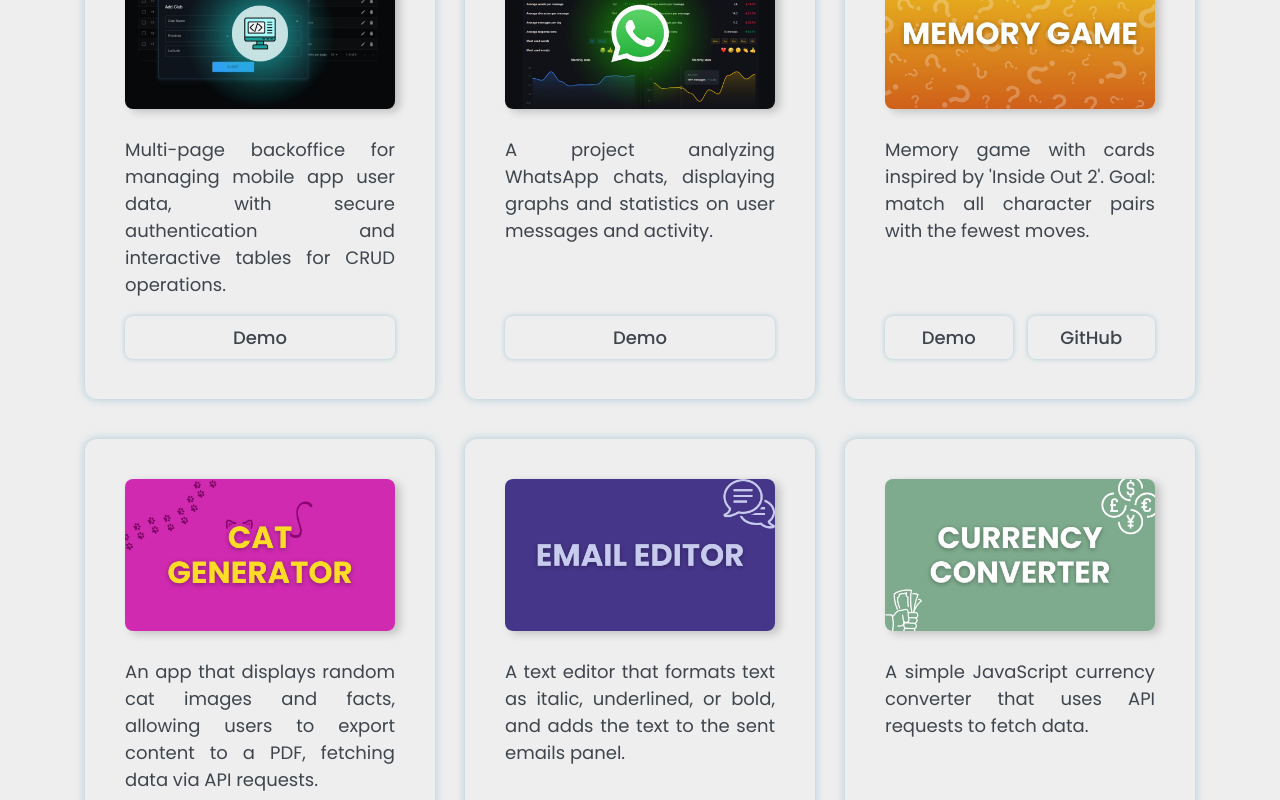
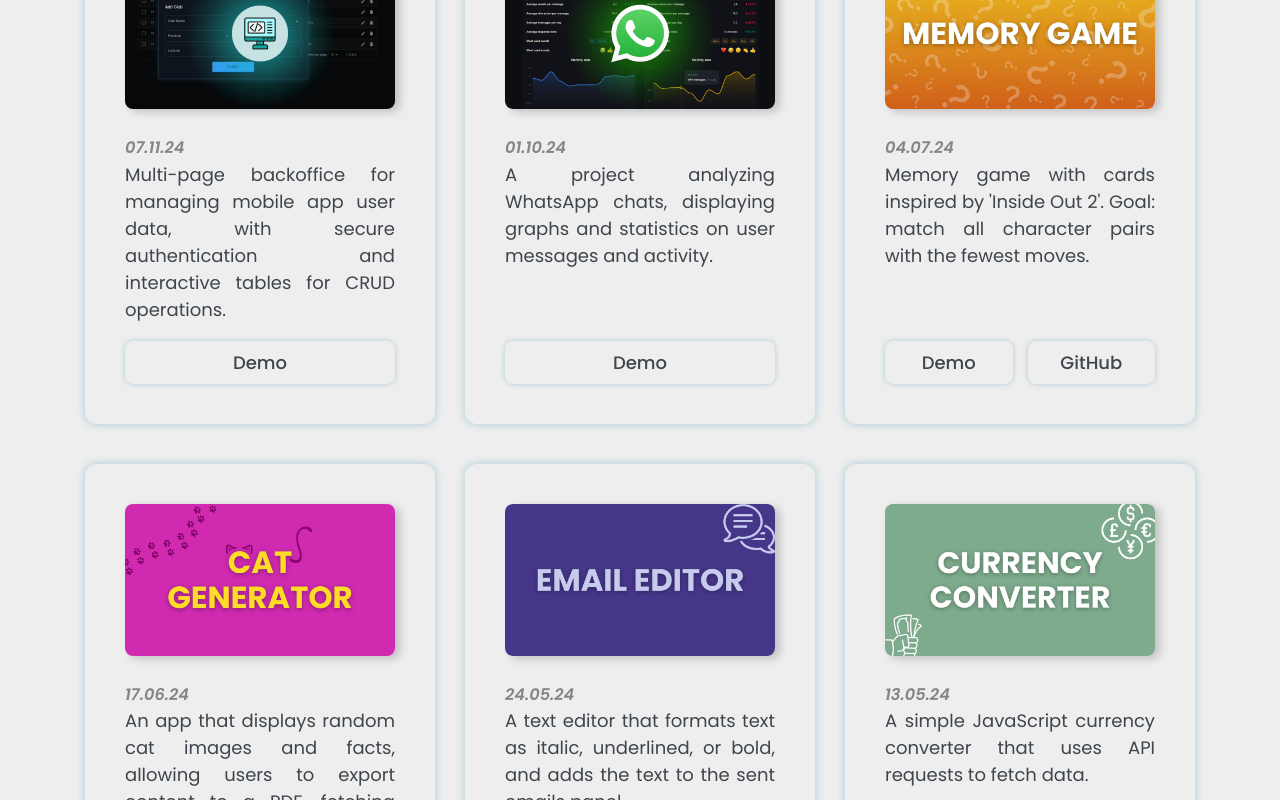
Before and after one commit to klementina1809/personalPortfolio, a React (Vite) app: page / in a window 1280 px wide. Shown: the part 1540-2340 px from the top of the page. Built offline with nearby package versions, Linux system fonts and the light colour scheme.

Commit message:
show date of projects

```diff
--- a/src/components/Project.jsx
+++ b/src/components/Project.jsx
@@ -9,7 +9,7 @@ function Project({ data }) {
 				<img src={data.img} alt="" />
 			</a>
 			<div className="info-container">
-				{/* <span className="date">{data.date}</span> */}
+				<span className="date">{data.date}</span>
 				<div className="description-container">
 					<p className="description">{t(`projectDescriptions.${data.id}`)}</p>
 				</div>
```
